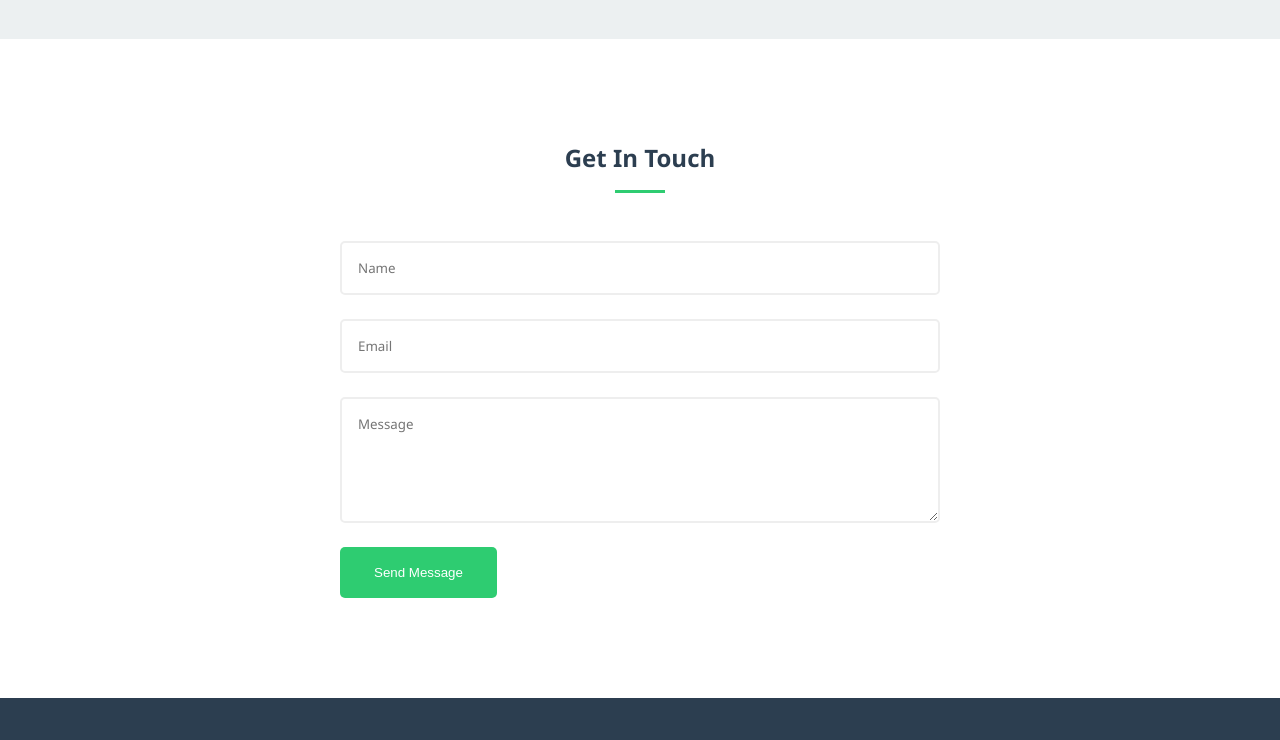
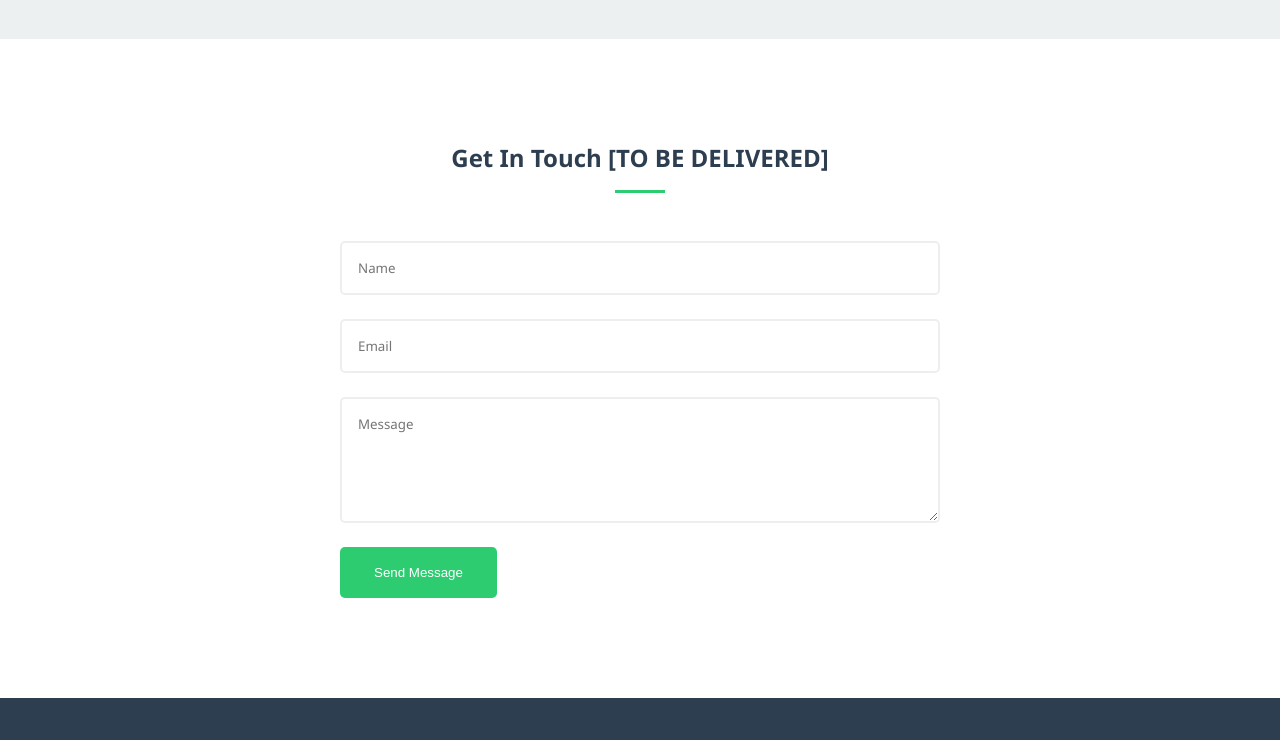
Before and after one commit to rychu777/rychu777.github.io, a plain HTML site: page index.html in a window 1280 px wide. Shown: the part 3100-3840 px from the top of the page. Drawn offline with Linux system fonts and the light colour scheme; a script that the page names is missing.

Commit message:
Update index.html

```diff
--- a/index.html
+++ b/index.html
@@ -118,7 +118,7 @@
     <!-- Contact Section -->
     <section id="contact" class="contact section">
         <div class="container">
-            <h2 class="section__title">Get In Touch</h2>
+            <h2 class="section__title">Get In Touch [TO BE DELIVERED]</h2>
             <form class="contact__form">
                 <input type="text" placeholder="Name" required>
                 <input type="email" placeholder="Email" required>
```
